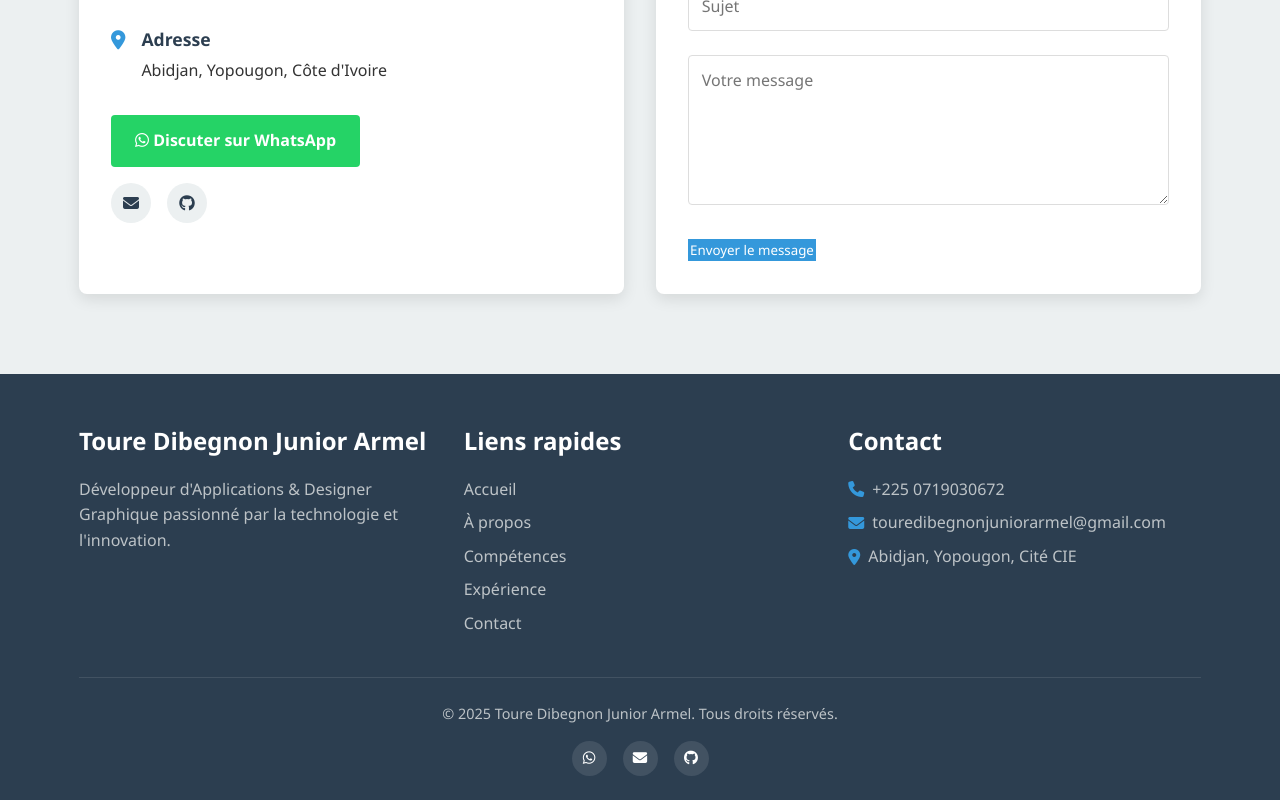
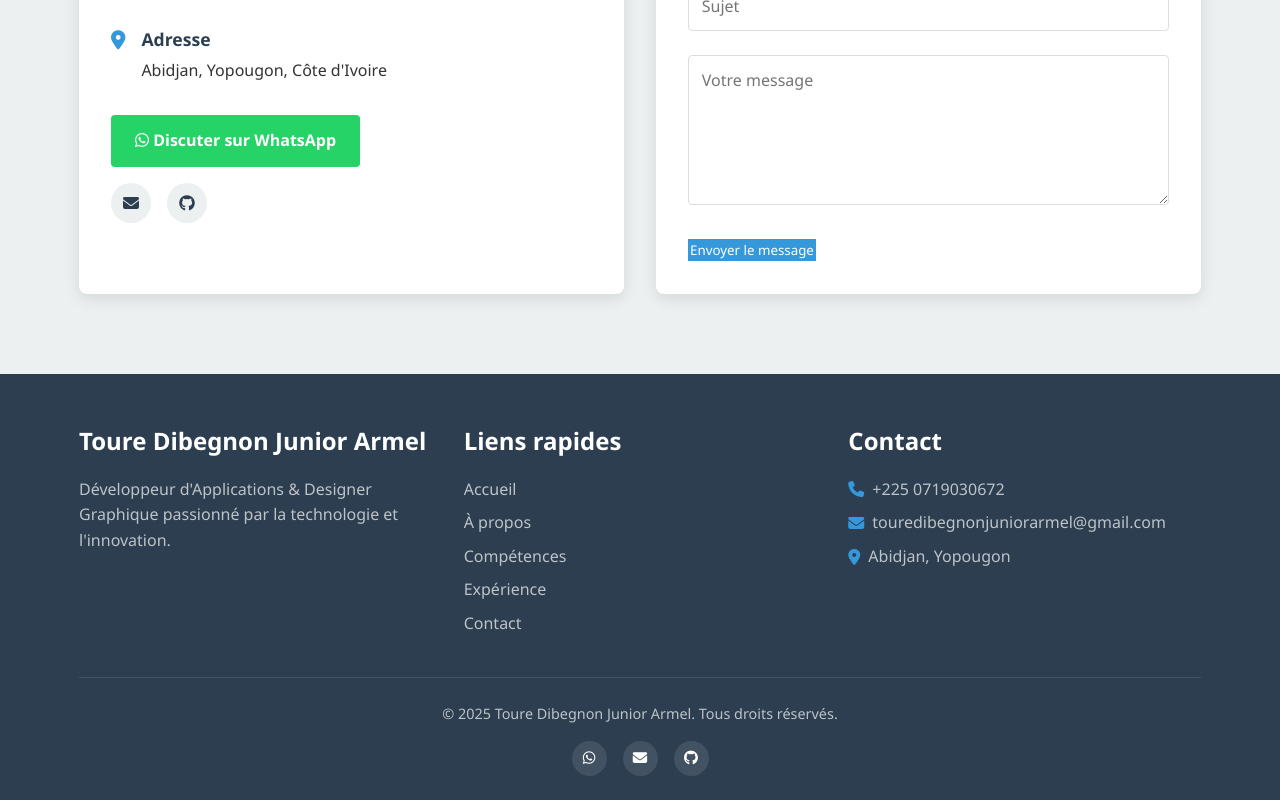
Before and after one commit to Liferenew70/CV-junior, a plain HTML site: page index.html in a window 1280 px wide. Shown: the part 4993-5793 px from the top of the page. Drawn offline with Linux system fonts and the light colour scheme.

Commit message:
adress update

```diff
--- a/index.html
+++ b/index.html
@@ -422,7 +422,7 @@
                     <h3>Contact</h3>
                     <p><i class="fas fa-phone"></i> +225 0719030672</p>
                     <p><i class="fas fa-envelope"></i> touredibegnonjuniorarmel@gmail.com</p>
-                    <p><i class="fas fa-map-marker-alt"></i> Abidjan, Yopougon, Cité CIE</p>
+                    <p><i class="fas fa-map-marker-alt"></i> Abidjan, Yopougon</p>
                 </div>
             </div>
             <div class="footer-bottom">
```
